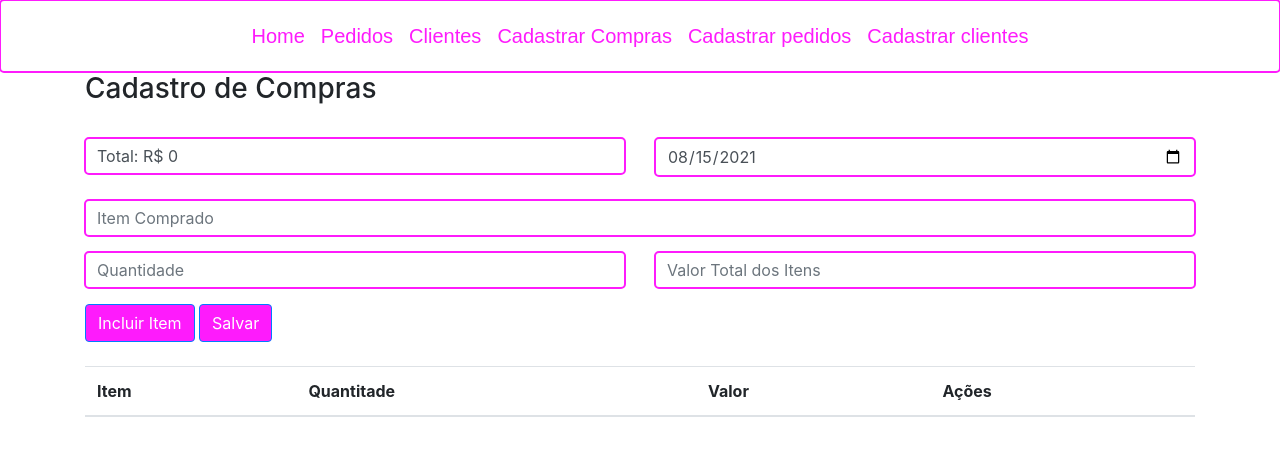
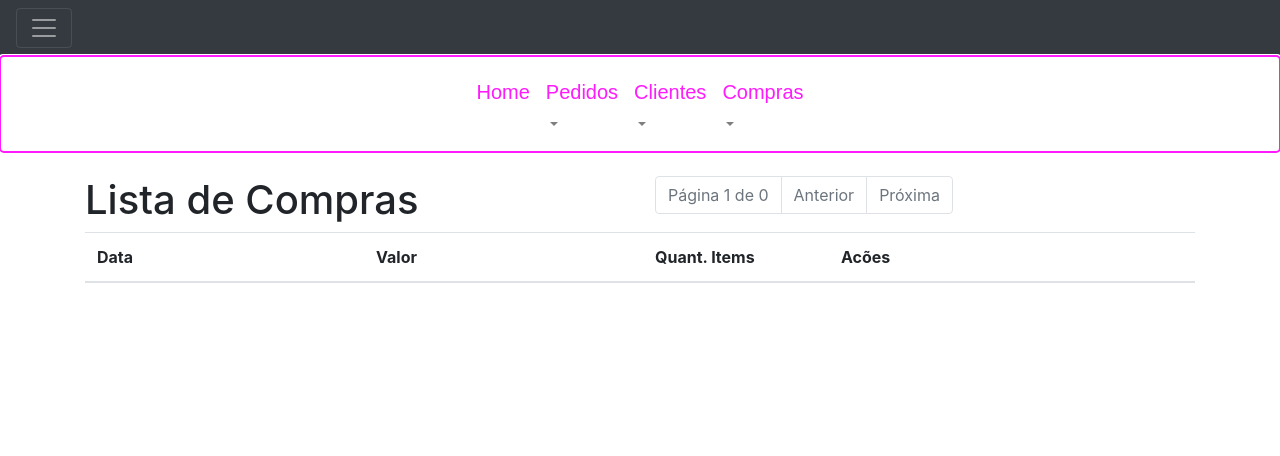
Before and after one commit to luizsabiano/handicraft, a Django app: page /purchases/ in a window 1280 px wide. Shown: the top 456 px of the page. Run offline with Django 3.2, Linux system fonts and the light colour scheme; a user stored in the database is signed in; data comes from the database, SQL or seed files in the repository; both versions use the stored data as it was after the commit; lists and menus that the app fills with data are empty; some libraries are stand-ins or nearby versions.

Commit message:
add pagination purchases list

```diff
--- a/order_control/serializers.py
+++ b/order_control/serializers.py
@@ -6,15 +6,15 @@ from order_control.models import Purchase, PurchasedItems
 class PurchasedItemsSerializer(serializers.ModelSerializer):
     class Meta:
         model = PurchasedItems
-        fields = ('name', 'amount', 'quantity')
+        fields = ('id', 'name', 'amount', 'quantity')
 
 
 class PurchaseSerializer(serializers.ModelSerializer):
-    items = PurchasedItemsSerializer(many=True)
+    items = PurchasedItemsSerializer(many=True, read_only=False)
 
     class Meta:
         model = Purchase
-        fields = ['createAt', 'amount', 'items']
+        fields = ['id', 'createAt', 'amount', 'items']
 
     def create(self, validated_data):
         items_data = validated_data.pop('items')
--- a/order_control/urls.py
+++ b/order_control/urls.py
@@ -60,5 +60,6 @@ urlpatterns = [
     path('orders/items/<int:id>/destroy/', views.order_items_destroy, name='order_items_destroy'),
     path('orders/items/<int:id>/update/', views.order_items_update, name='order_items_update'),
     path('orders/<int:id>/loyatyCard_details/update/', views.loyatyCard_update, name='loyatyCard_update'),
-    path('purchases/', views.PurchaseView.as_view(), name='purchase_create'),
+    path('purchase/', views.PurchaseView.as_view(), name='purchase_create'),
+    path('purchases/', views.PurchaseListView.as_view(), name='purchase_list'),
 ] + static(settings.MEDIA_URL, document_root=settings.MEDIA_ROOT)
--- a/order_control/views.py
+++ b/order_control/views.py
@@ -7,6 +7,7 @@ from django.core import serializers
 from django.db.models import Sum
 from django.http import HttpResponse, JsonResponse
 from django.shortcuts import render, reverse, redirect
+from django.template.response import TemplateResponse
 from django.urls import reverse_lazy
 from django.utils import timezone
 from django.views.generic import TemplateView, CreateView, ListView, DeleteView, UpdateView, DetailView
@@ -208,7 +209,7 @@ def order_add_items(request):
                 loyatyCard.save()
                 adhesive = Adhesive(topOfCake=box_top, loyatyCard=loyatyCard)
                 adhesive.save()
-                if loyatyCard.adhesiveCount > 10:
+                if loyatyCard.adhesiveCount > 9:
                     loyatyCard.finishedAt = timezone.now()
                     loyatyCard.save()
 
@@ -360,3 +361,6 @@ def loyatyCard_update(request, id):
 
 class PurchaseView(LoginRequiredMixin, TemplateView):
     template_name = 'order_control/purchase/create.html'
+
+class PurchaseListView(LoginRequiredMixin, TemplateView):
+    template_name = 'order_control/purchase/list.html'
--- /dev/null
+++ b/static/order_control/js/purchases/list.js
@@ -0,0 +1,14 @@
+
+$(window).load(function() {
+      $.ajax({
+           "type": "GET",
+            "dataType": "json",
+            "url": "../api/purchases/",
+            "success": function(message) {
+                vm.purchases = message['results'];
+                vm.pagination.next = message['next'];
+                vm.pagination.previous = message['previous'];
+                vm.pagination.count = Math.ceil(parseFloat(message['count'])/ vm.pagination.maxPage);
+            },
+     });
+});
--- /dev/null
+++ b/static/order_control/js/purchases/vue_list.js
@@ -0,0 +1,74 @@
+var vm = new Vue
+({
+    delimiters : ['[[', ']]'],
+    el: '#app',
+    data: {
+        purchases: [],
+        pagination: {
+            next: null,
+            previous: null,
+            count: 0,
+            current: 1,
+            maxPage: 10,
+        },
+
+
+    },
+    methods: {
+        showItems(key) {
+            var x = document.getElementById(key);
+            if (x.style.display === "none") {
+                x.style.display = "block";
+            } else {
+                x.style.display = "none";
+            }
+        },
+        excludePurchase(id, arraykey) {
+          axios.delete("../api/purchases/" + id)
+            .then(response => {
+                vm.purchases.splice(arraykey,1);
+            })
+            .catch(error => {
+                console.log(error.response)
+            },
+            {
+                headers: {
+                     'X-CSRFTOKEN': csrftoken,
+                 },
+            },
+            );
+        },
+        excludeItemsPurchase(id, keyArray, keyItem) {
+          axios.delete("../api/purchasesItems/" + id)
+            .then(response => {
+                vm.purchases[keyArray]['items'].splice(keyItem,1);
+                vm.purchases[keyArray]['amount'] = parseFloat(vm.purchases[keyArray]['amount']) - parseFloat(response['data']['amount']);
+            })
+            .catch(error => {
+                console.log(error.response)
+            },
+            {
+                headers: {
+                     'X-CSRFTOKEN': csrftoken,
+                 },
+            },
+            );
+        },
+        listPurchasePagination(url){
+            $.ajax({
+           "type": "GET",
+            "dataType": "json",
+            "url": url,
+            "success": function(message) {
+                vm.purchases = message['results'];
+                vm.pagination.next = message['next'];
+                vm.pagination.previous = message['previous'];
+                vm.pagination.count = Math.ceil(parseFloat(message['count'])/ vm.pagination.maxPage);
+                if (message['next'])
+                    vm.pagination.current = parseInt(message['next'].split("page=")[1]) - 1;
+                else vm.pagination.current = null;
+            },
+     });
+        },
+    },
+})
--- a/templates/layout.html
+++ b/templates/layout.html
@@ -7,13 +7,17 @@
 
     <link rel="stylesheet" href="{% static '/order_control/css/bootstrap.min.css' %}" />
     <link rel="stylesheet" href="{% static '/order_control/css/style.css' %}" />
-    <script type="text/javascript" src="{% static '/order_control/js/lib/jquery-1.7.2.min.js' %}"></script>
+   <!-- <script type="text/javascript" src="{% static '/order_control/js/lib/jquery-1.7.2.min.js' %}"></script> -->
+   <script src="http://code.jquery.com/jquery-1.11.0.js"></script>
 
     <link href="https://cdn.jsdelivr.net/npm/select2@4.1.0-rc.0/dist/css/select2.min.css" rel="stylesheet" />
     <script src="https://cdn.jsdelivr.net/npm/select2@4.1.0-rc.0/dist/js/select2.min.js"></script>
     <script type="text/javascript" src="{% static '/order_control/js/handicraft.js' %}"></script>
     <script type="text/javascript" src="{% static '/order_control/js/lib/ajax_setup.js' %}"></script>
     <script src="https://unpkg.com/axios/dist/axios.min.js"></script>
+
+
+    <script src="https://maxcdn.bootstrapcdn.com/bootstrap/4.0.0/js/bootstrap.min.js" integrity="sha384-JZR6Spejh4U02d8jOt6vLEHfe/JQGiRRSQQxSfFWpi1MquVdAyjUar5+76PVCmYl" crossorigin="anonymous"></script>
 
 
 
@@ -30,7 +34,19 @@
 
 </head>
 <body>
-
+      <div class="pos-f-t">
+  <div class="collapse" id="navbarToggleExternalContent">
+    <div class="bg-dark p-4">
+      <h4 class="text-white">Collapsed content</h4>
+      <span class="text-muted">Toggleable via the navbar brand.</span>
+    </div>
+  </div>
+  <nav class="navbar navbar-dark bg-dark">
+    <button class="navbar-toggler" type="button" data-toggle="collapse" data-target="#navbarToggleExternalContent" aria-controls="navbarToggleExternalContent" aria-expanded="false" aria-label="Toggle navigation">
+      <span class="navbar-toggler-icon"></span>
+    </button>
+  </nav>
+</div>
             <nav class="navbar navbar-expand navbar-light form-control" style="background-color: #fff;">
                 <!-- fee1feff -->
                 <div class="mx-auto order-0">
@@ -41,11 +57,37 @@
                   <div class="collapse navbar-collapse" id="navbarNavAltMarkup">
                     <div class="navbar-nav">
                       <a class="nav-item nav-link"  href="{% url 'order_control:homeView' %}"><span class="textMenu"> Home </span></a>
-                      <a class="nav-item nav-link" href="/orders/"><span class="textMenu"> Pedidos </span></a>
-                      <a class="nav-item nav-link" href="/clients/"><span class="textMenu"> Clientes </span></a>
-                        <a class="nav-item nav-link" href="/purchases/"><span class="textMenu"> Cadastrar Compras </span></a>
-                      <a class="nav-item nav-link" href="/order/"><span class="textMenu"> Cadastrar pedidos </span></a>
-                      <a class="nav-item nav-link" href="/client/"><span class="textMenu"> Cadastrar clientes </span></a>
+                      <!-- <a class="nav-item nav-link" href="/orders/"><span class="textMenu"> Pedidos </span></a> -->
+
+                      <li class="nav-item dropdown">
+                        <a class="nav-link dropdown-toggle" href="#" id="order" role="button" data-toggle="dropdown" aria-haspopup="true" aria-expanded="false">
+                          <span class="textMenu"> Pedidos </span>
+                        </a>
+                        <div class="dropdown-menu" aria-labelledby="order">
+                         <a class="dropdown-item" href="/order/"><span class="textMenu"> Cadastrar </span></a>
+                         <a class="dropdown-item" href="/orders/"><span class="textMenu"> Listar</span></a>
+                        </div>
+                      </li>
+
+                      <li class="nav-item dropdown">
+                        <a class="nav-link dropdown-toggle" href="#" id="clients" role="button" data-toggle="dropdown" aria-haspopup="true" aria-expanded="false">
+                          <span class="textMenu"> Clientes </span>
+                        </a>
+                        <div class="dropdown-menu" aria-labelledby="clients">
+                         <a class="dropdown-item" href="/client/"><span class="textMenu"> Cadastrar </span></a>
+                         <a class="dropdown-item" href="/clients/"><span class="textMenu"> Listar</span></a>
+                        </div>
+                      </li>
+
+                      <li class="nav-item dropdown">
+                        <a class="nav-link dropdown-toggle" href="#" id="purchases" role="button" data-toggle="dropdown" aria-haspopup="true" aria-expanded="false">
+                          <span class="textMenu"> Compras </span>
+                        </a>
+                        <div class="dropdown-menu" aria-labelledby="purchases">
+                          <a class="dropdown-item" href="/purchase/"><span class="textMenu"> Cadastrar</span></a>
+                          <a class="dropdown-item" href="/purchases/"><span class="textMenu"> Listar</span></a>
+                        </div>
+                      </li>
 
 
                     </div>
--- a/templates/order_control/purchase/create.html
+++ b/templates/order_control/purchase/create.html
@@ -66,6 +66,6 @@
 
     <script type="text/javascript" src="{% static '/order_control/js/lib/vue.js' %}"></script>
     <script type="text/javascript" src="{% static '/order_control/js/axiosGet_csrftoken.js' %}"></script>
-    <script type="text/javascript" src="{% static '/order_control/js/purchases/vue.js' %}"></script>
+    <script type="text/javascript" src="{% static '/order_control/js/purchases/vue_create.js' %}"></script>
 
 {% endblock %}
--- a/templates/order_control/purchase/list.html
+++ b/templates/order_control/purchase/list.html
@@ -0,0 +1,82 @@
+{% extends "layout.html" %}
+
+{% block title %}Lista de compras{% endblock %}
+
+{% block content %}
+
+
+{% load static %}
+
+<div class="container" id="app">
+    <br/>
+    <div class="row">
+        <div class="col"><h1>Lista de Compras</h1></div>
+        <div class="col">
+            <nav aria-label="...">
+              <ul class="pagination">
+                <li class="page-item disabled">
+                  <a class="page-link" href="#" tabindex="-1">Página [[ pagination['current'] ? pagination['current'] : pagination['count'] ]] de [[ pagination['count'] ]]</a>
+                </li>
+                <li :class="pagination['previous'] ? 'page-item' : 'page-item disabled'">
+                  <a class="page-link" href="#" @click="listPurchasePagination(pagination['previous'])">Anterior</a>
+                </li>
+                <li :class="pagination['next'] ? 'page-item' : 'page-item disabled'">
+                  <a class="page-link" href="#" @click="listPurchasePagination(pagination['next'])">Próxima</a>
+                </li>
+              </ul>
+            </nav>
+        </div>
+    </div>
+    <table class="table table-striped">
+        <thead>
+            <tr>
+                <th>
+                    <div class="row">
+                        <div class="col-md-3">Data</div>
+                        <div class="col-md-3">Valor</div>
+                        <div class="col-md-2">Quant. Items</div>
+                        <div class="col-md-2">Acões</div>
+                    </div>
+                </th>
+            </tr>
+        </thead>
+        <tbody>
+            <tr v-for="(purchase, key) in purchases">
+                <td>
+                    <div class="row">
+                        <div class="col-md-3">[[purchase['createAt'] ]]</div>
+                        <div class="col-md-3">[[purchase['amount'] ]]</div>
+                        <div class="col-md-2">[[purchase['items'].length ]]</div>
+                        <div class="col-md-2"><a href="#" @click.prevent="showItems(key)">Editar </a> | <a href="#" @click="excludePurchase([[purchase['id'] ]], key)">Excluir</a></div>
+                    </div>
+                    <div  :id="key" class="card" v-show="false">
+                        <br>
+                        <div class="col">
+                        <table class="table table-sm">
+                            <tbody>
+                                <tr v-for="(item, keyItem) in purchase['items']">
+                                    <td>[[ item['name'] ]]</td>
+                                    <td>[[ item['quantity'] ]]</td>
+                                    <td>[[ item['amount'] ]]</td>
+                                    <td><a href="#" @click="excludeItemsPurchase([[ item['id'] ]], key, keyItem)">Excluir</a></td>
+                                </tr>
+                            </tbody>
+                        </table>
+                        </div>
+                    </div>
+                </td>
+            </tr>
+        </tbody>
+
+    </table>
+
+</div>
+
+<script type="text/javascript" src="{% static '/order_control/js/axiosGet_csrftoken.js' %}"></script>
+<script type="text/javascript" src="{% static '/order_control/js/lib/vue.js' %}"></script>
+<script type="text/javascript" src="{% static '/order_control/js/purchases/list.js' %}"></script>
+<script type="text/javascript" src="{% static '/order_control/js/purchases/vue_list.js' %}"></script>
+
+
+
+{% endblock %}
```
Also changed, not shown: handicraft/settings.py (+14 -0 lines), order_control/api.py (+20 -1 lines), order_control/models.py (+10 -0 lines), db.sqlite3, static/order_control/js/purchases/vue_create.js (renamed from static/order_control/js/purchases/vue.js).
